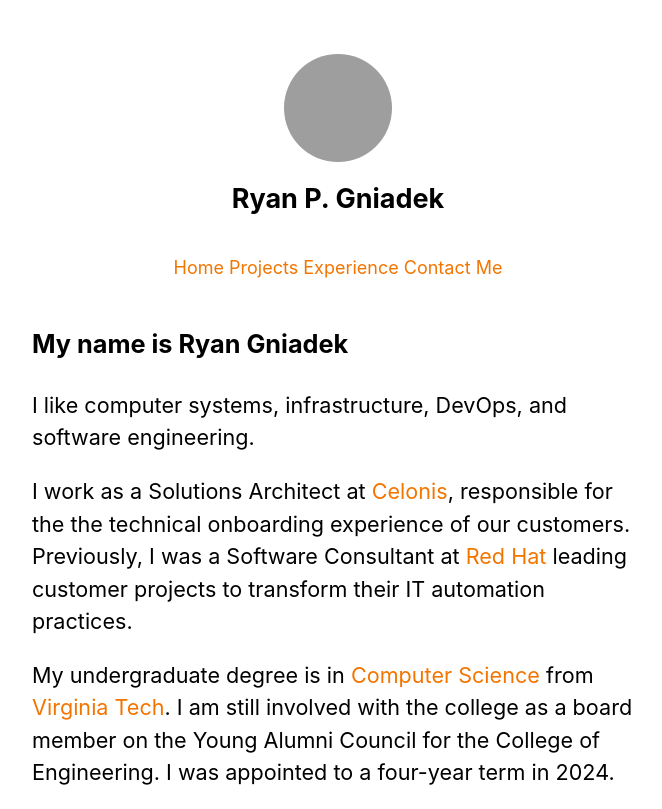
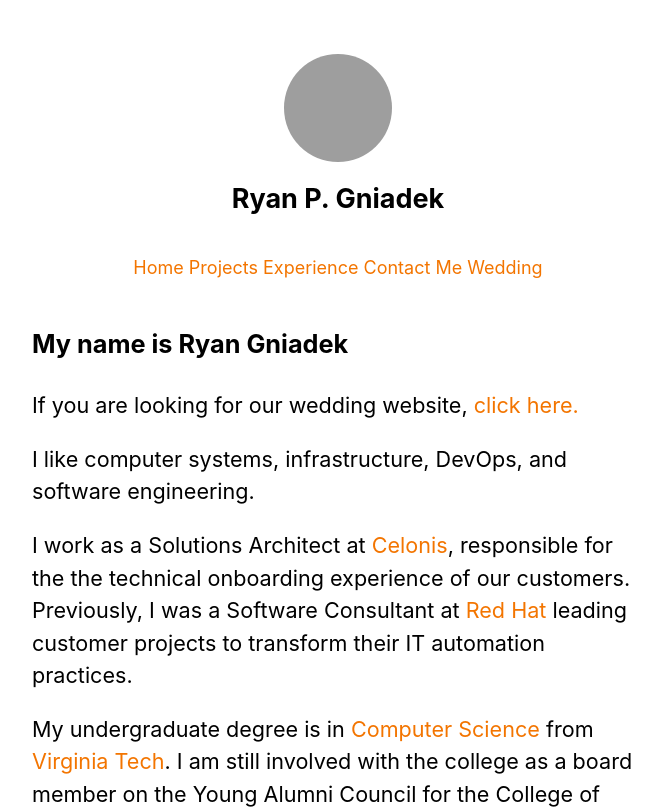
Before and after one commit to ryangniadek/next-js-website, a Next.js app: page / in a window 1280 px wide. Shown: the top 809 px of the page, without its empty margins (302-964 px from the left). Built offline with nearby package versions, Linux system fonts and the light colour scheme; grey boxes are pictures that could not be loaded.

Commit message:
Added wedding links

```diff
--- a/components/menu.js
+++ b/components/menu.js
@@ -1,5 +1,5 @@
 import Link from "next/link";
 
 export default function Menu() {
-  return (<p><Link href="/">Home</Link> <Link href="/projects">Projects</Link> <Link href="/experience">Experience</Link> <Link href="/contact">Contact Me</Link></p>);
+  return (<p><Link href="/">Home</Link> <Link href="/projects">Projects</Link> <Link href="/experience">Experience</Link> <Link href="/contact">Contact Me</Link> <Link href="/wedding">Wedding</Link></p>);
 }
--- a/pages/index.js
+++ b/pages/index.js
@@ -13,6 +13,9 @@ export default function Home({ allPostsData }) {
       </Head>
       <section className={utilStyles.headingMd}>
         <h3>My name is Ryan Gniadek</h3>
+        <p>
+          If you are looking for our wedding website, <Link href="/wedding">click here.</Link>
+        </p>
         <p>
           I like computer systems, infrastructure, DevOps, and software engineering.{" "}
         </p>
```
